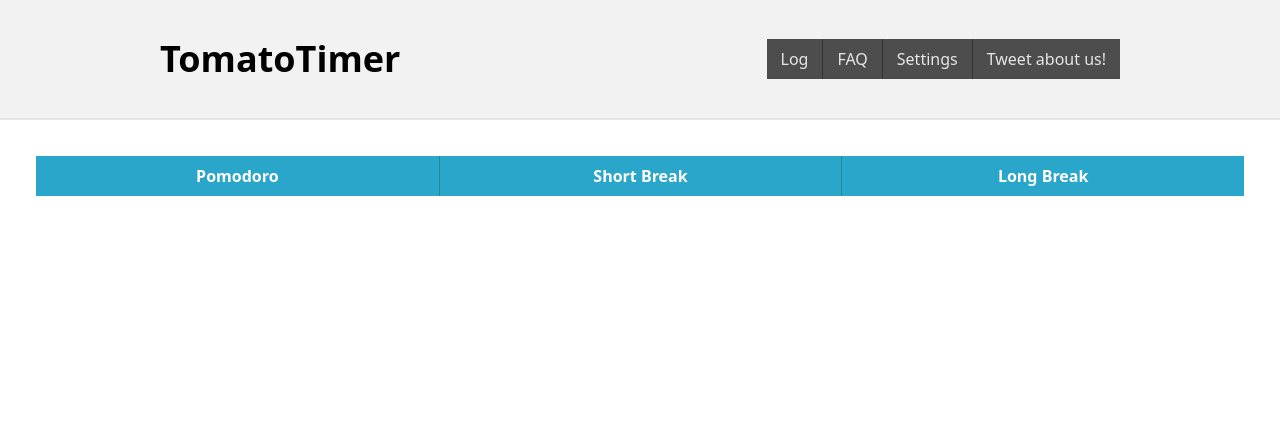
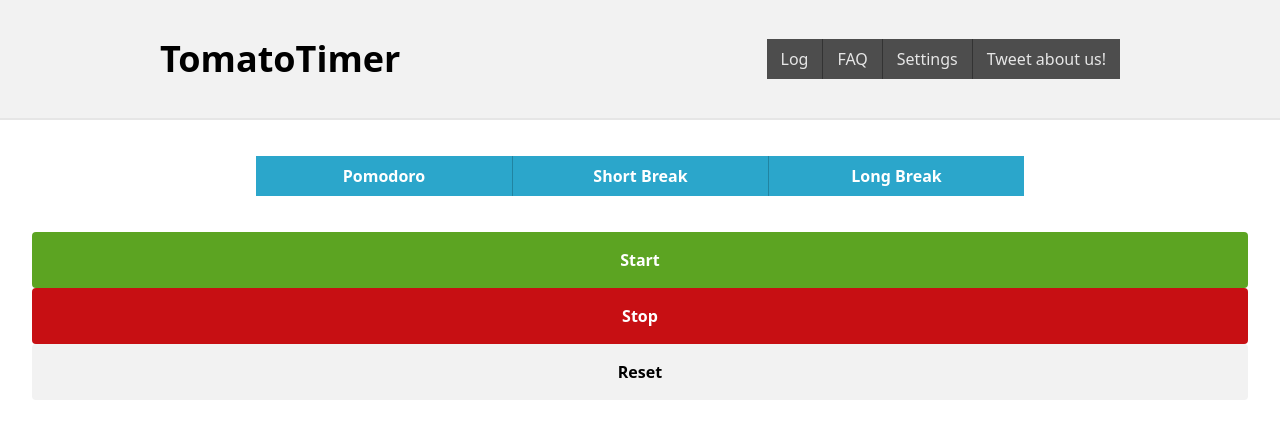
Before and after one commit to GloriaSekyere/pomodoro-timer, a React (Create React App) app in the folder pomodoro-timer/: page / in a window 1280 px wide. Shown: the top 438 px of the page. Built offline with nearby package versions, Linux system fonts and the light colour scheme.

Commit message:
Add control buttons

```diff
--- a/pomodoro-timer/package.json
+++ b/pomodoro-timer/package.json
@@ -39,6 +39,7 @@
   "devDependencies": {
     "autoprefixer": "^9.8.8",
     "postcss": "^7.0.39",
-    "tailwindcss": "npm:@tailwindcss/postcss7-compat@^2.2.16"
+    "tailwindcss": "npm:@tailwindcss/postcss7-compat@^2.2.16",
+    "tailwindcss-pseudo-elements": "^2.0.0"
   }
 }
--- a/pomodoro-timer/src/App.js
+++ b/pomodoro-timer/src/App.js
@@ -1,4 +1,5 @@
 import './App.css';
+import Controls from './components/Controls';
 import Navbar from './components/Navbar';
 import Session from './components/Session';
 
@@ -7,6 +8,7 @@
     <>
       <Navbar />
       <Session />
+      <Controls />
     </>
   );
 }
--- /dev/null
+++ b/pomodoro-timer/src/components/Controls.js
@@ -0,0 +1,18 @@
+import React from 'react'
+
+const Controls = () => {
+  return (
+    <div className="flex flex-col w-full px-8 mx-auto
+    md:justify-between">
+      <button
+      className="bg-green-200 hover:bg-green-300 h-14 text-white font-bold rounded relative
+      before:absolute before:top-0 before:h-14 before:rounded before:bg-green-100 before:empty-content">
+        Start
+      </button>
+      <button className="bg-red-200 hover:bg-red-300 h-14 text-white font-bold rounded">Stop</button>
+      <button className="bg-gray-200 hover:bg-gray-300 h-14 text-black font-bold rounded">Reset</button>
+    </div>
+  )
+}
+
+export default Controls;
--- a/pomodoro-timer/src/components/Navbar.js
+++ b/pomodoro-timer/src/components/Navbar.js
@@ -4,7 +4,7 @@
 const Navbar = () => {
   return (
     <nav className="bg-gray-200 p-9 border-b-2 border-gray-300 md:h-30 md:p-0 md:flex md:flex-shrink-0 md:items-center">
-      <div className="md:flex md:justify-between md:w-custom md:px-8 lg:p-0 md:m-auto">
+      <div className="md:flex md:justify-between md:w-custom60 md:px-8 lg:p-0 md:m-auto">
         <Link to="/" className="block text-4xl font-bold">TomatoTimer</Link>
         <div className="divide-y divide-gray-500 md:divide-y-0 md:divide-x md:divide-gray-500 mt-8 md:flex md:justify-end md:flex-grow md:mt-0">
           <Link to="/log" className="nav-link">Log</Link>
--- a/pomodoro-timer/src/components/Session.js
+++ b/pomodoro-timer/src/components/Session.js
@@ -3,7 +3,8 @@
 
 function Session() {
   return (
-    <div className="p-9 divide-x divide-blue-200 flex justify-center items-center">
+    <div className="py-9 px-4 divide-x divide-blue-200 flex
+    justify-center items-center w-full mx-auto md:w-custom50">
       <Link to="/" className="session-link">Pomodoro</Link>
       <Link to="/" className="session-link">Short Break</Link>
       <Link to="/" className="session-link">Long Break</Link>
--- a/pomodoro-timer/tailwind.config.js
+++ b/pomodoro-timer/tailwind.config.js
@@ -1,3 +1,5 @@
+const plugin = require('tailwindcss/plugin')
+
 module.exports = {
   purge: ['./src/**/*.{js,jsx,ts,tsx}', './public/index.html'],
   darkMode: false, // or 'media' or 'class'
@@ -15,11 +17,20 @@
           100: '#2BA6CB',
           200: '#2184A1'
         },
-        green: '#5CA422',
-        red: '#960D0F'
+        green: {
+          100: '#B0D297',
+          200: '#5CA422',
+          300: '#529220'
+        },
+        red: {
+          100: '#E7918E',
+          200:'#C70F13',
+          300: '#960D0F',
+        },
       },
       width: {
-        custom: '60rem',
+        custom50: '50rem',
+        custom60: '60rem',
       },
       height: {
         30: '7.5rem',
```
Also changed, not shown: 1 other file (tests, documents, lock files or other folders).
